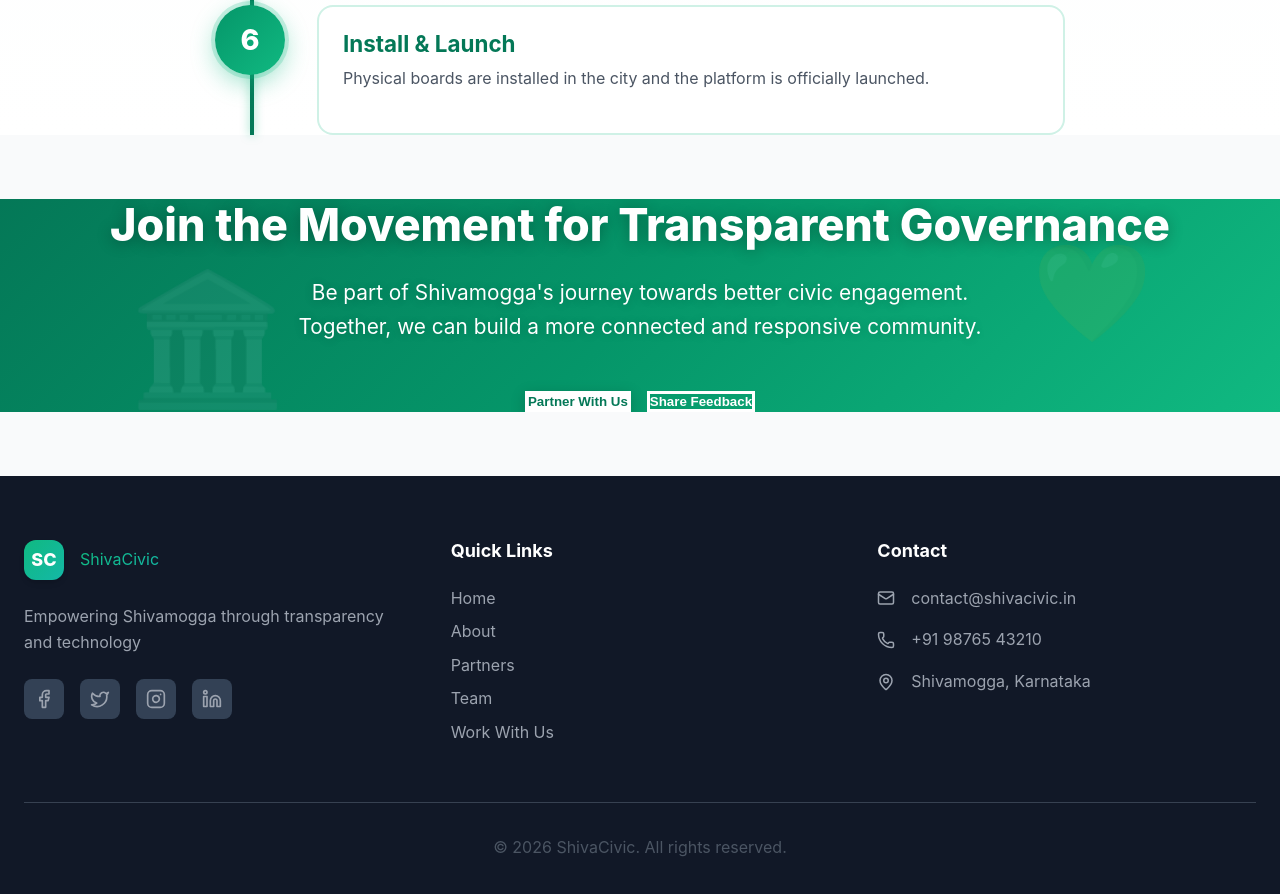
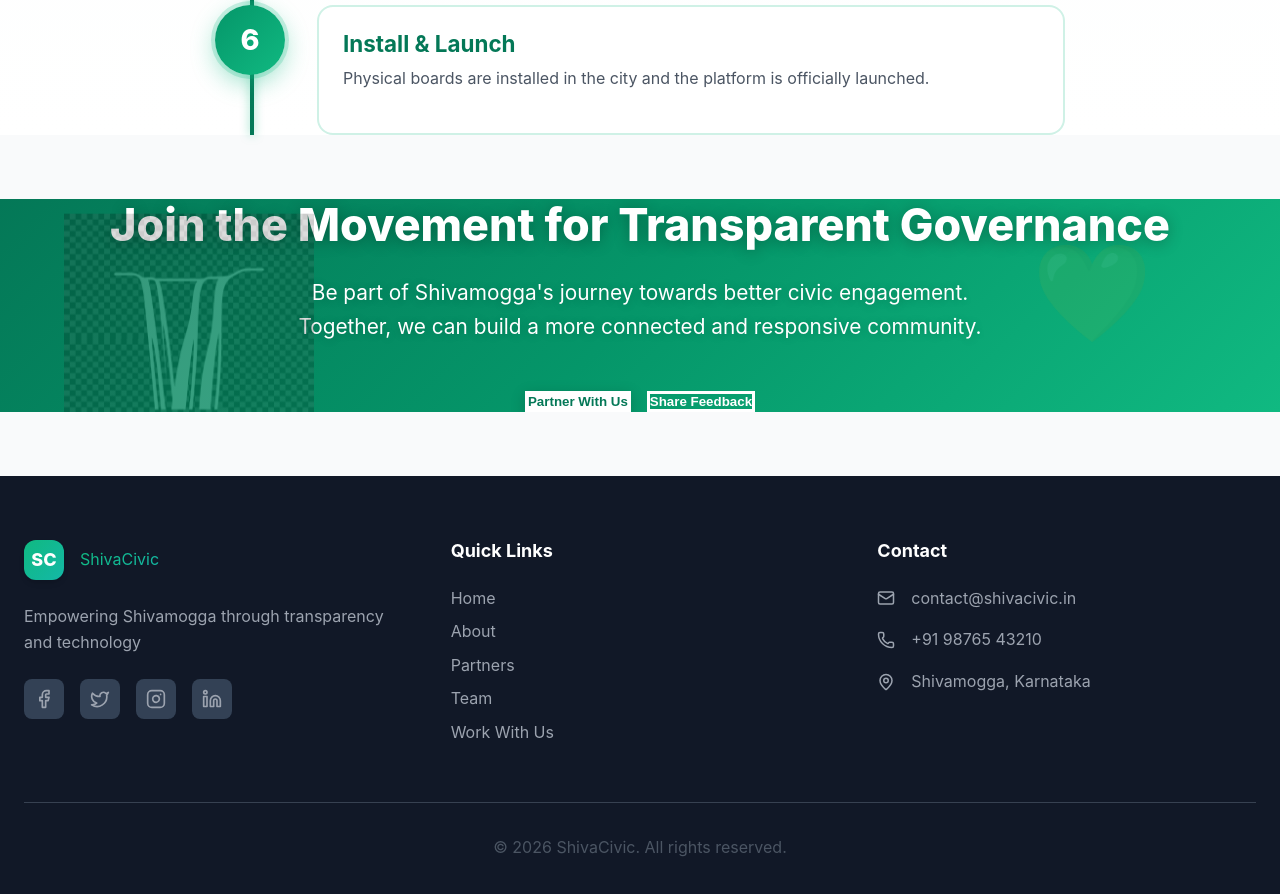
Before and after one commit to vishalaradhya-12/shivamogga-civic, a React (Vite) app: page / in a window 1280 px wide. Shown: the part 3476-4370 px from the top of the page. Built offline with nearby package versions, Linux system fonts and the light colour scheme.

Commit message:
feat: Update CTA logo to Jog Falls

```diff
--- a/src/pages/Home.css
+++ b/src/pages/Home.css
@@ -518,12 +518,16 @@ body.dark .step-content p {
 }
 
 .cta-section::before {
-    content: '🏛️';
+    content: '';
     position: absolute;
-    top: 20%;
-    left: 10%;
-    font-size: 8rem;
-    opacity: 0.1;
+    top: 10%;
+    left: 5%;
+    width: 250px;
+    height: 250px;
+    background-image: url('../assets/jog-falls-logo.png');
+    background-size: contain;
+    background-repeat: no-repeat;
+    opacity: 0.2;
     animation: float 8s ease-in-out infinite;
 }
 
```
Also changed, not shown: src/assets/jog-falls-logo.png (added).
